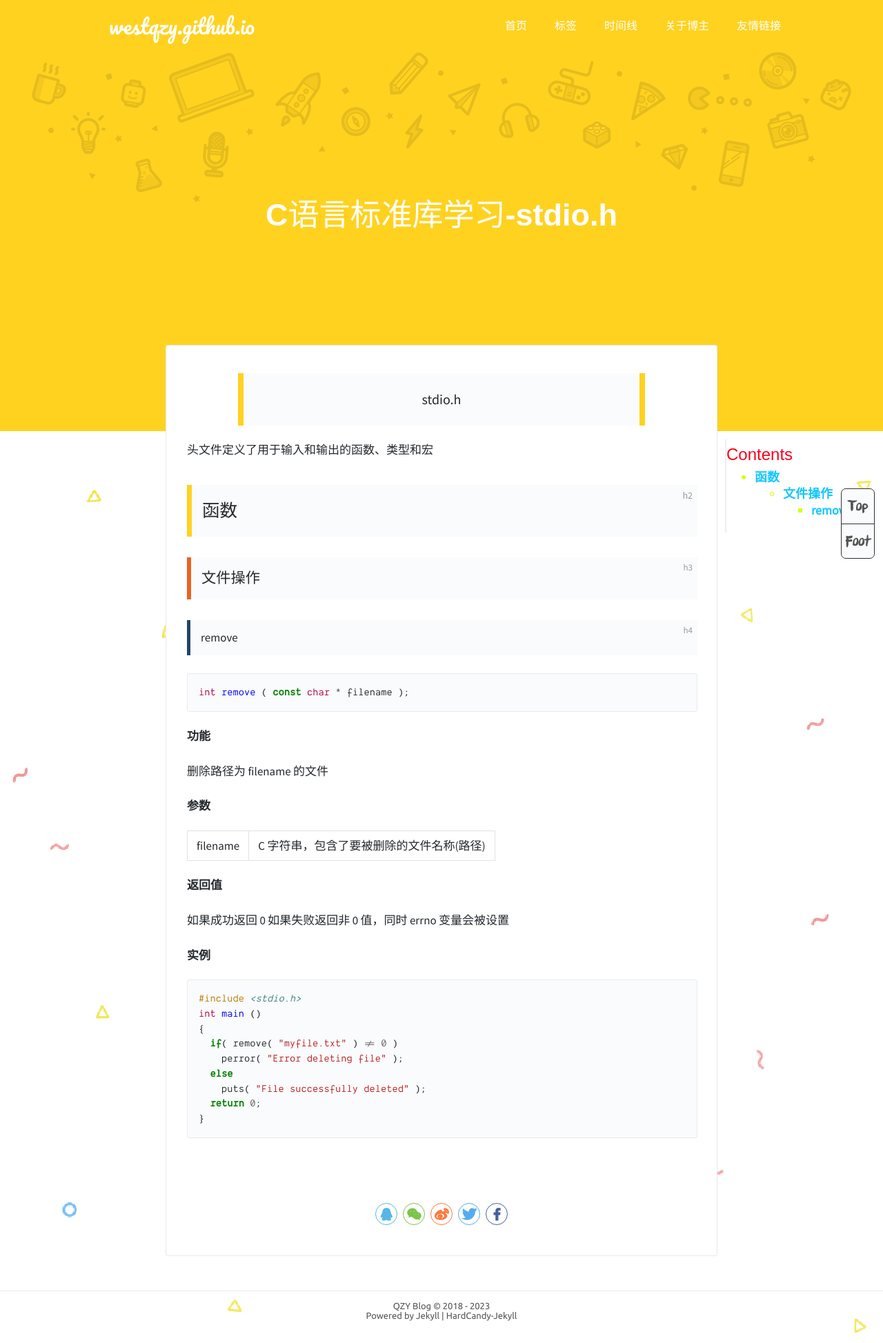
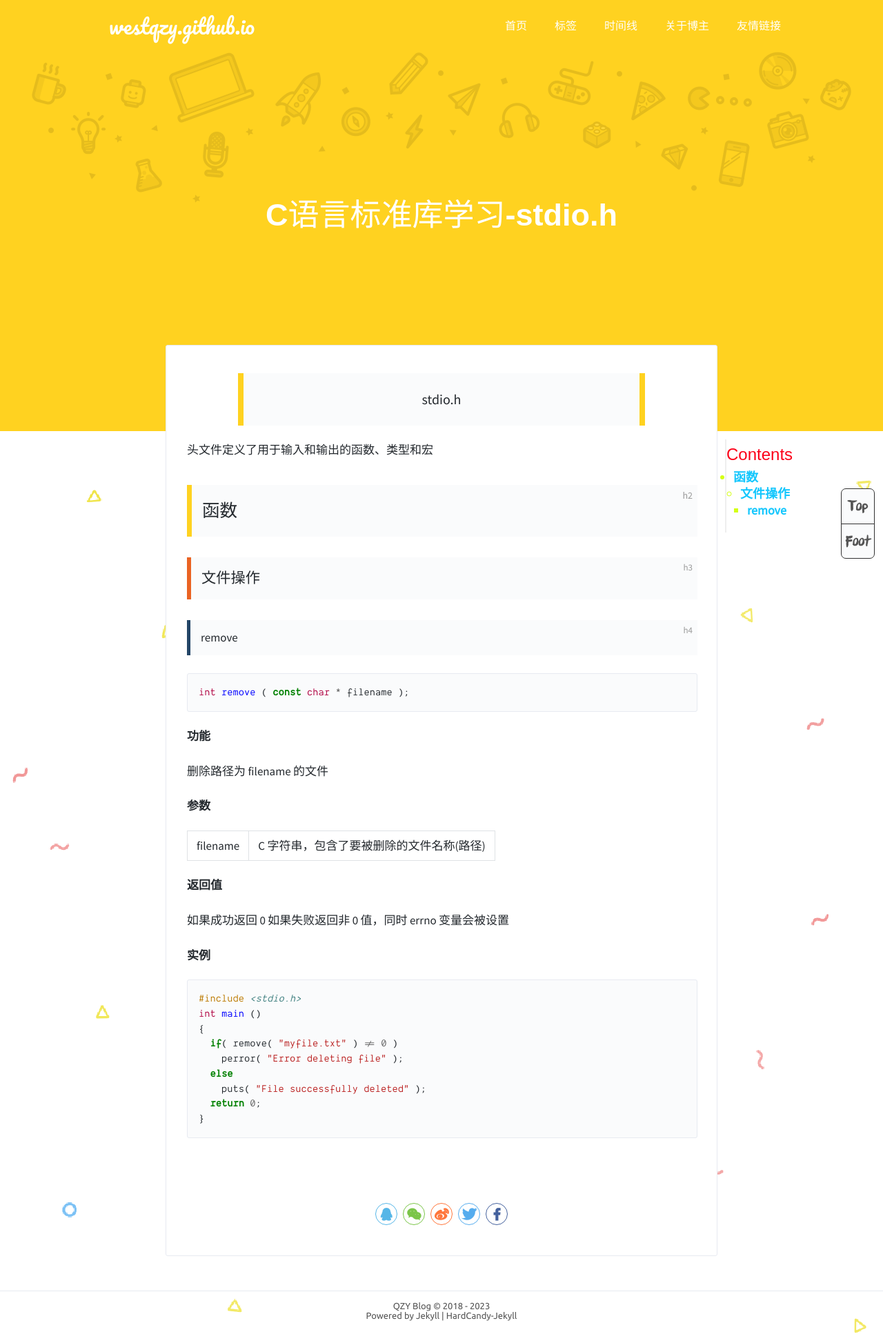
Before and after one commit to westqzy/westqzy.github.io11, a Jekyll site: the page built from _posts/2023-02-04-CL0.md, in a window 1280 px wide. Shown: the whole page at 69% size. Built offline with Jekyll 4.4.1, drawn with Linux system fonts in a browser that asks for light colours.

Commit message:
Update style.css

```diff
--- a/assets/css/style.css
+++ b/assets/css/style.css
@@ -1144,8 +1144,8 @@ a{
 }
 .container .table-of-contents ul {
   list-style: none;
-  padding-left: 5;
-  margin-left: 5px;
+  padding-left: 0;
+  margin-left: 10px;
   list-style-type: revert;
   font-size: 18px;
   line-height: 24px;
```
